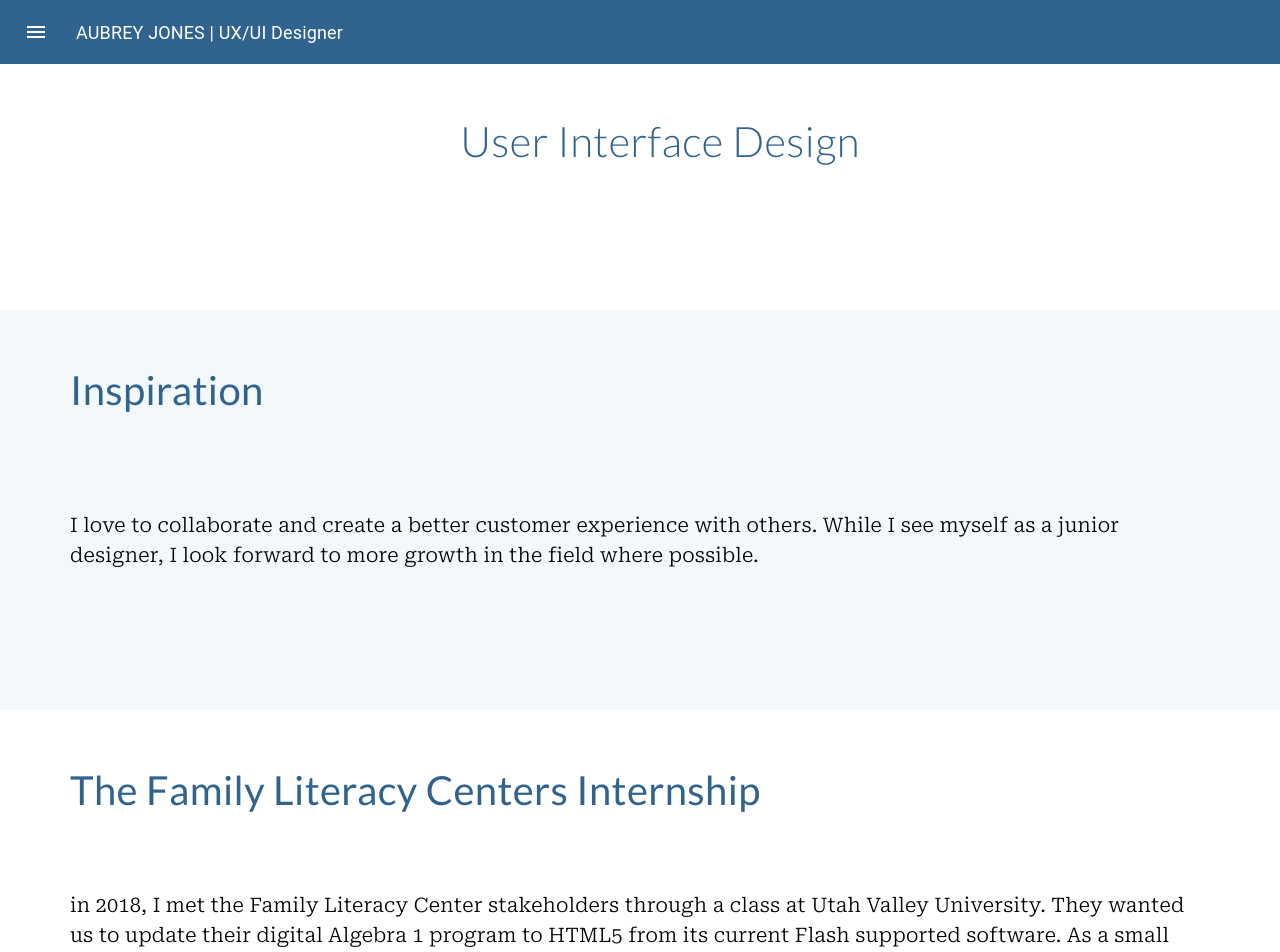
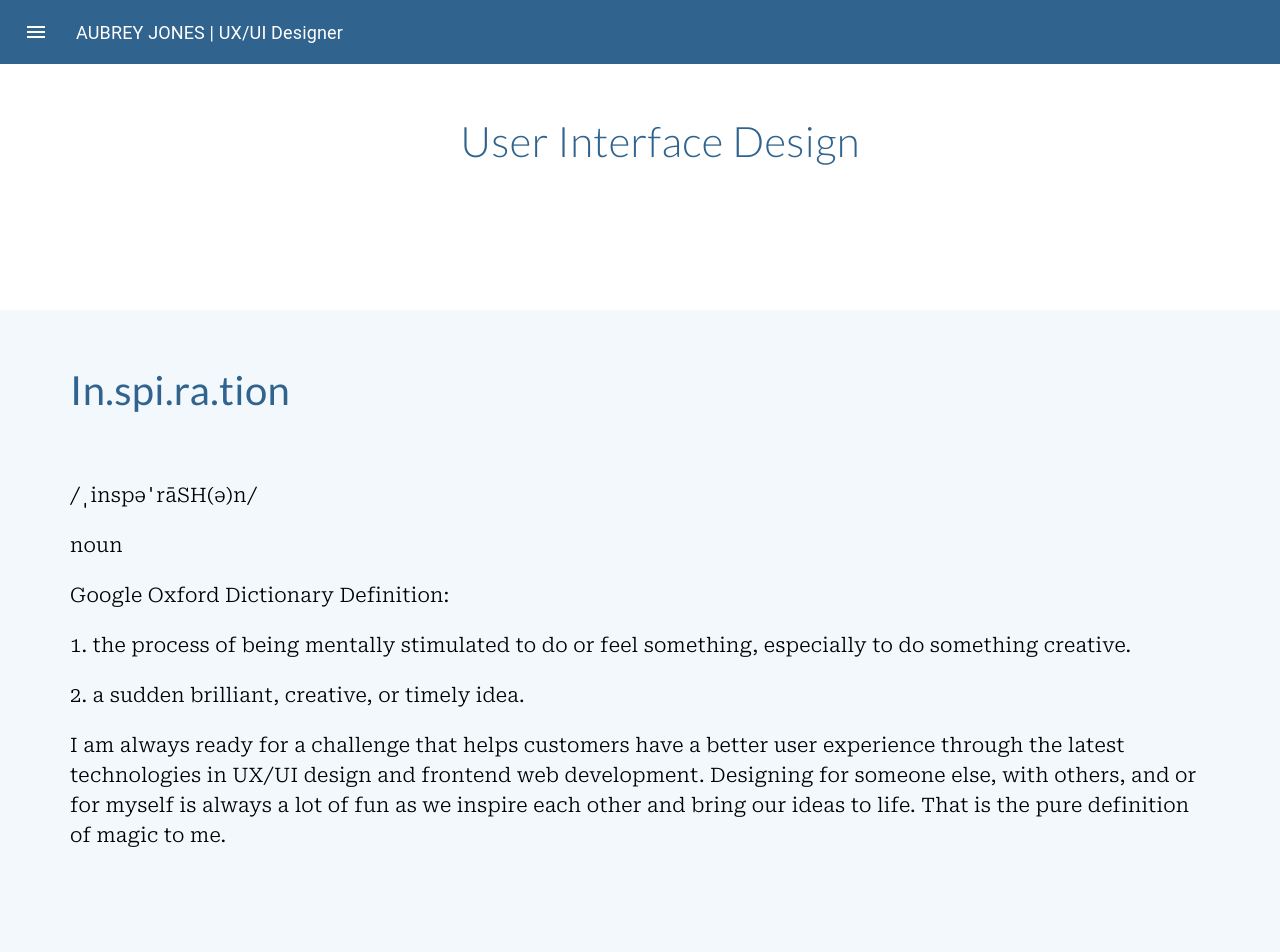
Before and after one commit to aubreyjonescreatives/ux-ui-portfolio, a React (Create React App) app: page /uidesigns in a window 1280 px wide. Shown: the top 952 px of the page. Built offline with nearby package versions, Linux system fonts and the light colour scheme.

Commit message:
add inspiration definition

```diff
--- a/src/Pages/UIDesigns.js
+++ b/src/Pages/UIDesigns.js
@@ -94,6 +94,13 @@ fontFamily: 'Roboto serif',
 fontWeight: '300'
 }
 
+
+const paragraphI = {
+  padding: '10px 70px',
+  fontSize: '20px',
+  fontFamily: 'Roboto serif',
+  fontWeight: '300'
+  }
 
 
 
@@ -273,9 +280,15 @@ return (
 
 
 <Box sx={designA} id="inspiration">
-<Typography sx={headerA}>Inspiration</Typography>
-<Typography sx={paragraphA}>I love to collaborate and create a better customer experience with others. While I see myself as a
-junior designer, I look forward to more growth in the field where possible.</Typography>
+<Typography sx={headerA}>In.spi.ra.tion</Typography>
+<Typography sx={paragraphI}>/ˌinspəˈrāSH(ə)n/</Typography>
+<Typography sx={paragraphI}>noun</Typography>
+<Typography sx={paragraphI}>Google Oxford Dictionary Definition:</Typography>
+<Typography sx={paragraphI}>1. the process of being mentally stimulated to do or feel something, especially to do something creative.</Typography>
+<Typography sx={paragraphI}>2. a sudden brilliant, creative, or timely idea.</Typography>
+<Typography sx={paragraphI}>I am always ready for a challenge that helps customers have a better user experience through the latest
+technologies in UX/UI design and frontend web development. Designing for someone else, with others, and or for myself is always a lot of fun as
+we inspire each other and bring our ideas to life. That is the pure definition of magic to me.</Typography>
 <Typography sx={headerA}></Typography>
 
 </Box>
```
